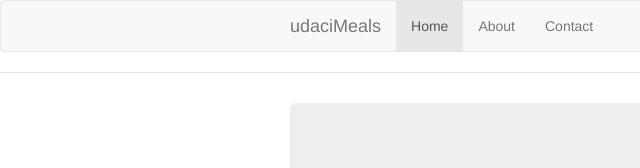
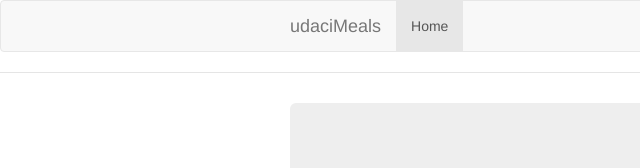
Before and after one commit to pbrandiezs/udacity-frontend-udaciMealsProject, a website: page app/index.html in a window 1280 px wide. Shown: the top 168 px of the page, 0-640 px from the left. Drawn offline with nearby package versions, Linux system fonts and the light colour scheme; some packages are replaced by stand-ins of ours; files that its build step writes are made by us from their sources.

Commit message:
fix: Removed list items.

```diff
--- a/app/index.html
+++ b/app/index.html
@@ -40,8 +40,6 @@
 
             <ul class="nav navbar-nav">
               <li class="active"><a href="#/">Home</a></li>
-              <li><a ng-href="#/about">About</a></li>
-              <li><a ng-href="#/">Contact</a></li>
             </ul>
           </div>
         </div>
```
